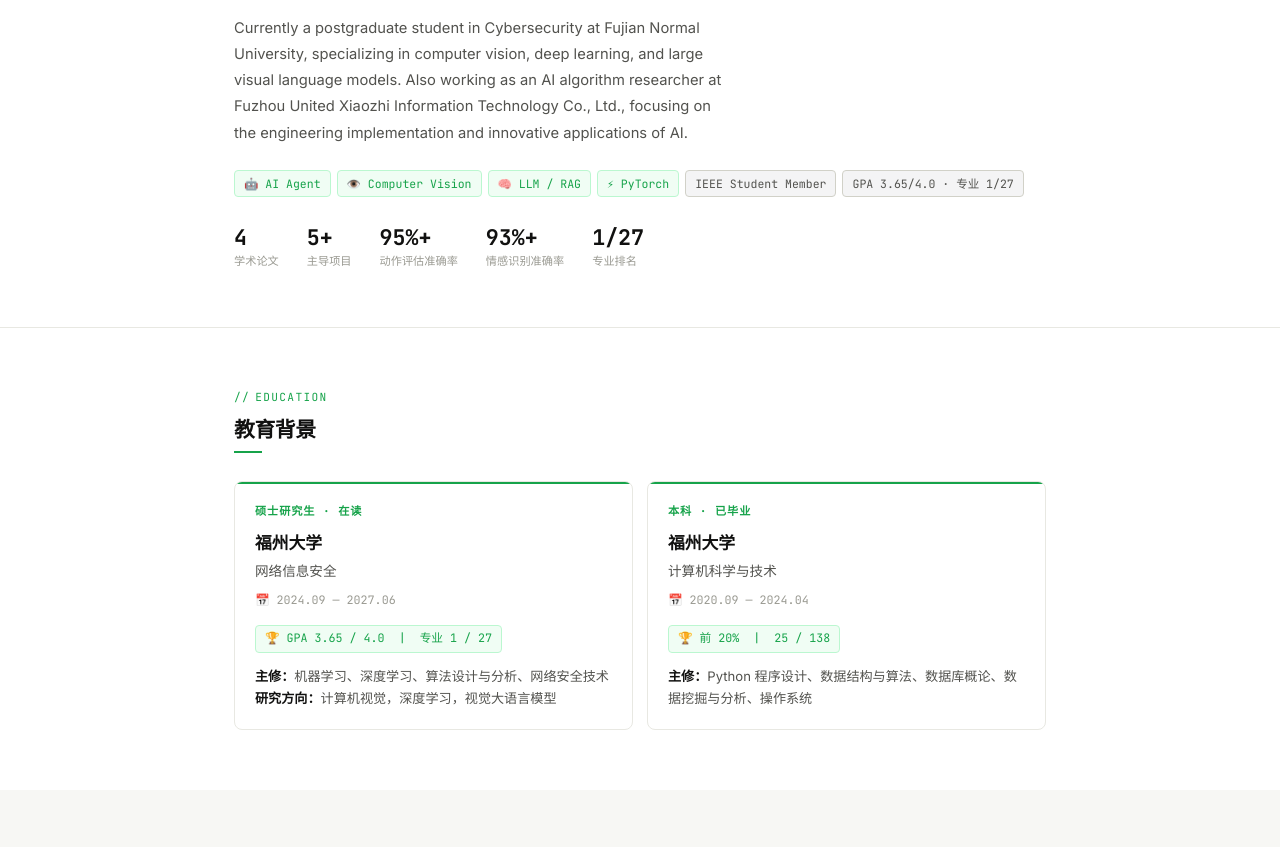
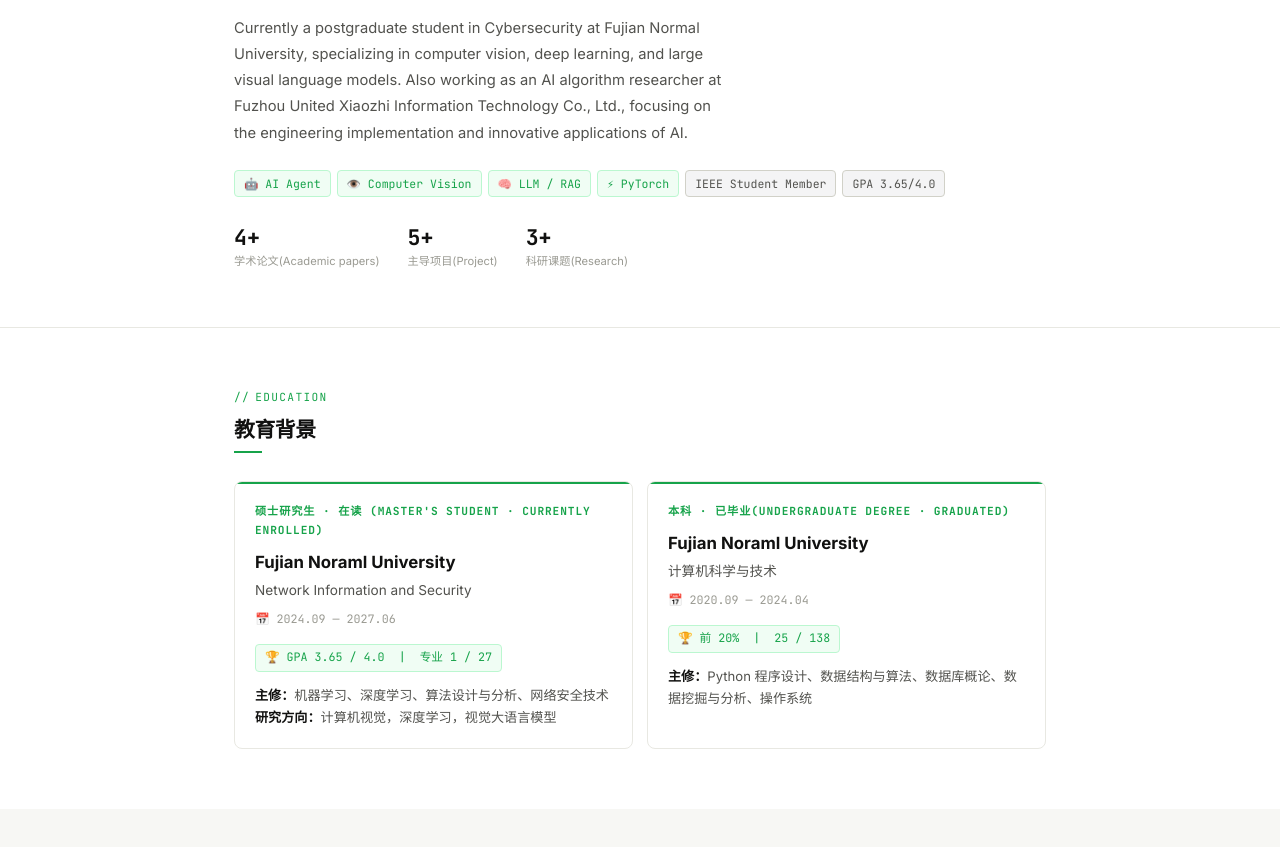
Before and after one commit to mlxger/mlxger.github.io, a plain HTML site: page index.html in a window 1280 px wide. Shown: the part 254-1101 px from the top of the page. Drawn offline with Linux system fonts and the light colour scheme.

Commit message:
change index

```diff
--- a/index.html
+++ b/index.html
@@ -413,7 +413,7 @@ footer {
 <!-- ══════════ HERO ══════════ -->
 <section id="hero">
   <div class="wrap">
-    <div class="hero-eyebrow">AI Algorithm Engineer · Fuzhou University</div>
+    <div class="hero-eyebrow">AI Algorithm Researcher · Fujian Normal University</div>
     <!-- ↓ 替换为你的姓名 -->
     <h1 class="hero-name">Fengyan Lin</h1>
     <p class="hero-role">AI Agent &nbsp;/&nbsp; Computer Vision &nbsp;/&nbsp; LLM</p>
@@ -427,14 +427,12 @@ footer {
       <span class="chip">🧠 LLM / RAG</span>
       <span class="chip">⚡ PyTorch</span>
       <span class="chip n">IEEE Student Member</span>
-      <span class="chip n">GPA 3.65/4.0 · 专业 1/27</span>
+      <span class="chip n">GPA 3.65/4.0</span>
     </div>
     <div class="hero-stats">
-      <div><div class="hstat-n">4</div><div class="hstat-l">学术论文</div></div>
-      <div><div class="hstat-n">5+</div><div class="hstat-l">主导项目</div></div>
-      <div><div class="hstat-n">95%+</div><div class="hstat-l">动作评估准确率</div></div>
-      <div><div class="hstat-n">93%+</div><div class="hstat-l">情感识别准确率</div></div>
-      <div><div class="hstat-n">1/27</div><div class="hstat-l">专业排名</div></div>
+      <div><div class="hstat-n">4+</div><div class="hstat-l">学术论文(Academic papers)</div></div>
+      <div><div class="hstat-n">5+</div><div class="hstat-l">主导项目(Project)</div></div>
+      <div><div class="hstat-n">3+</div><div class="hstat-l">科研课题(Research)</div></div>
     </div>
   </div>
 </section>
@@ -447,9 +445,9 @@ footer {
     <div class="sec-bar"></div>
     <div class="edu-grid">
       <div class="edu-card">
-        <div class="edu-deg">硕士研究生 · 在读</div>
-        <div class="edu-school">福州大学</div>
-        <div class="edu-major">网络信息安全</div>
+        <div class="edu-deg">硕士研究生 · 在读 (Master's student · Currently enrolled)</div>
+        <div class="edu-school">Fujian Noraml University</div>
+        <div class="edu-major">Network Information and Security</div>
         <div class="edu-period">📅 2024.09 — 2027.06</div>
         <div class="edu-gpa">🏆 GPA 3.65 / 4.0 &nbsp;|&nbsp; 专业 1 / 27</div>
         <div class="edu-courses">
@@ -458,8 +456,8 @@ footer {
         </div>
       </div>
       <div class="edu-card">
-        <div class="edu-deg">本科 · 已毕业</div>
-        <div class="edu-school">福州大学</div>
+        <div class="edu-deg">本科 · 已毕业(Undergraduate degree · Graduated)</div>
+        <div class="edu-school">Fujian Noraml University</div>
         <div class="edu-major">计算机科学与技术</div>
         <div class="edu-period">📅 2020.09 — 2024.04</div>
         <div class="edu-gpa">🏆 前 20% &nbsp;|&nbsp; 25 / 138</div>
```
